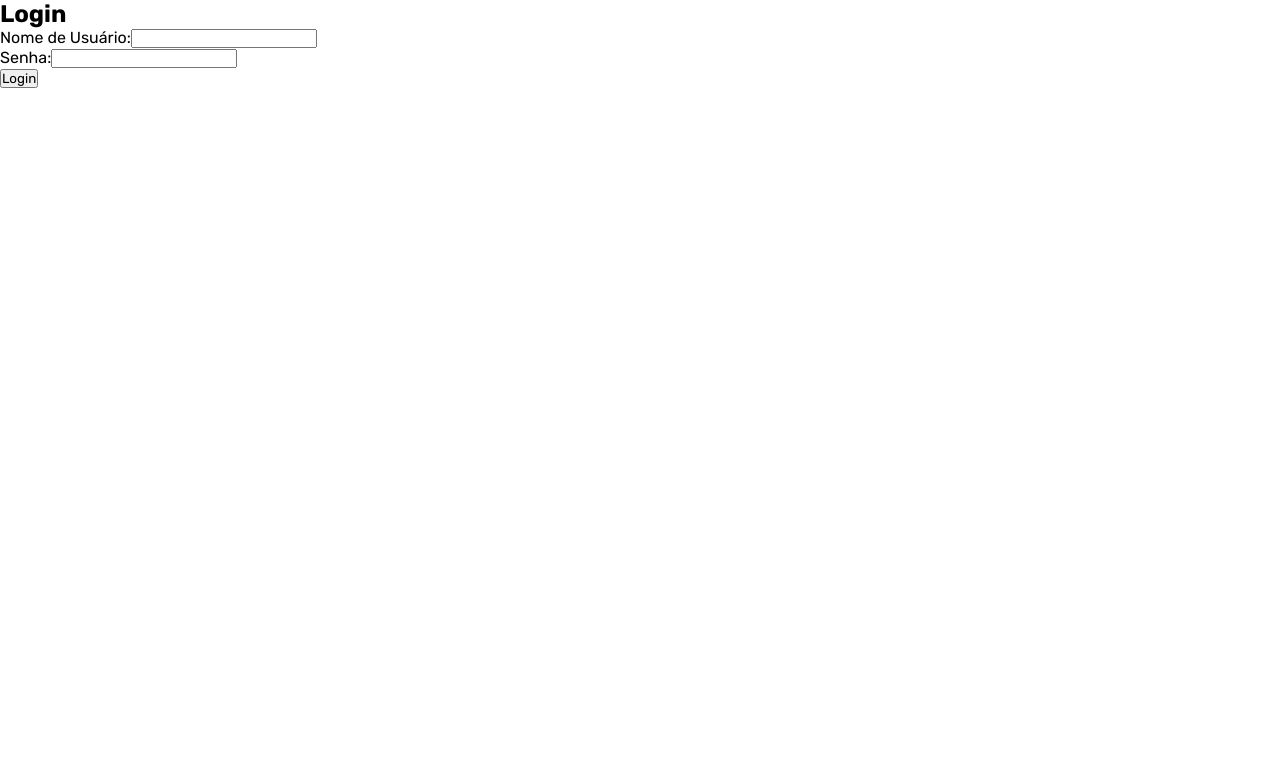
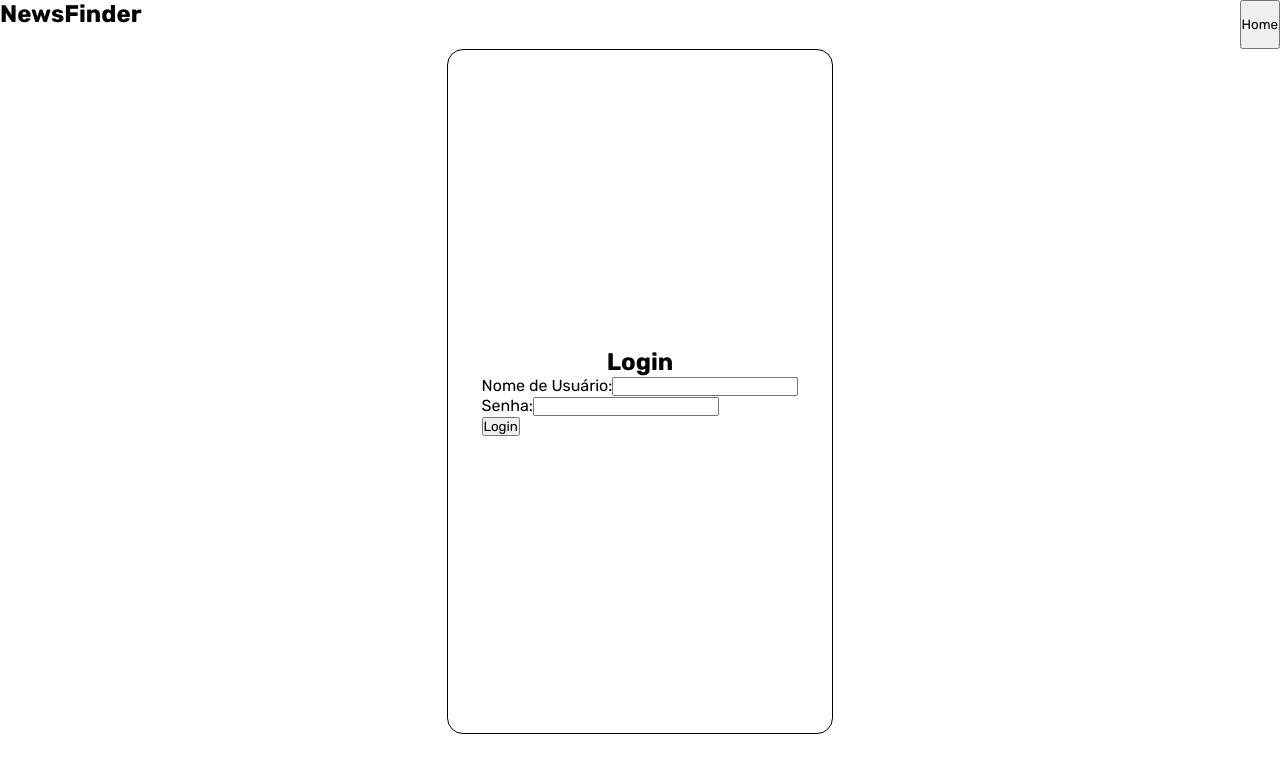
Before and after one commit to andre-rosatto/newtab-newsfinder, a React (Create React App) app: page /login in a window 1280 px wide. Shown: the top 772 px of the page. Built offline with nearby package versions, Linux system fonts and the light colour scheme.

Commit message:
page login

```diff
--- a/src/App.js
+++ b/src/App.js
@@ -6,7 +6,9 @@ import LoginForm from './components/LoginForm';
 export default function App() {
 	return (
 		<div>
-			<LoginForm />
+			<div>
+				<LoginForm />
+			</div>
 		</div>
 	);
 }
--- a/src/components/LoginForm.jsx
+++ b/src/components/LoginForm.jsx
@@ -28,6 +28,11 @@ const LoginForm = () => {
 
 return (
     <div>
+      <div className="loginHeader">
+        <h2>NewsFinder</h2>
+        <button>Home</button>
+      </div>
+      <div className="loginBox">
           <h2>Login</h2>
           {error && <p>{error}</p>}
           <form onSubmit={handleSubmit}>
@@ -52,6 +57,7 @@ return (
             <button type="submit">Login</button>
           </form>
       </div>
+  </div>
   );
 };
 
--- a/src/css/login.css
+++ b/src/css/login.css
@@ -3,3 +3,29 @@
     padding: 0;
     font-family: Rubik;
 }
+
+.loginWrapper {
+    display: flex;
+    width: 100%;
+    height: 1081px;
+    justify-content: center;
+}
+
+.loginHeader {
+    display: flex;
+    width: 100%;
+    height: 49px;
+    justify-content: space-between;
+}
+
+.loginBox {
+    align-items: center;
+    display: flex;
+    flex-direction: column;
+    justify-content: center;
+    margin: auto;
+    height: 683px;
+    width: 30%;
+    border: 1px solid;
+    border-radius: 16px;
+}
```
Lines whose indentation alone changed are shown as unchanged.
